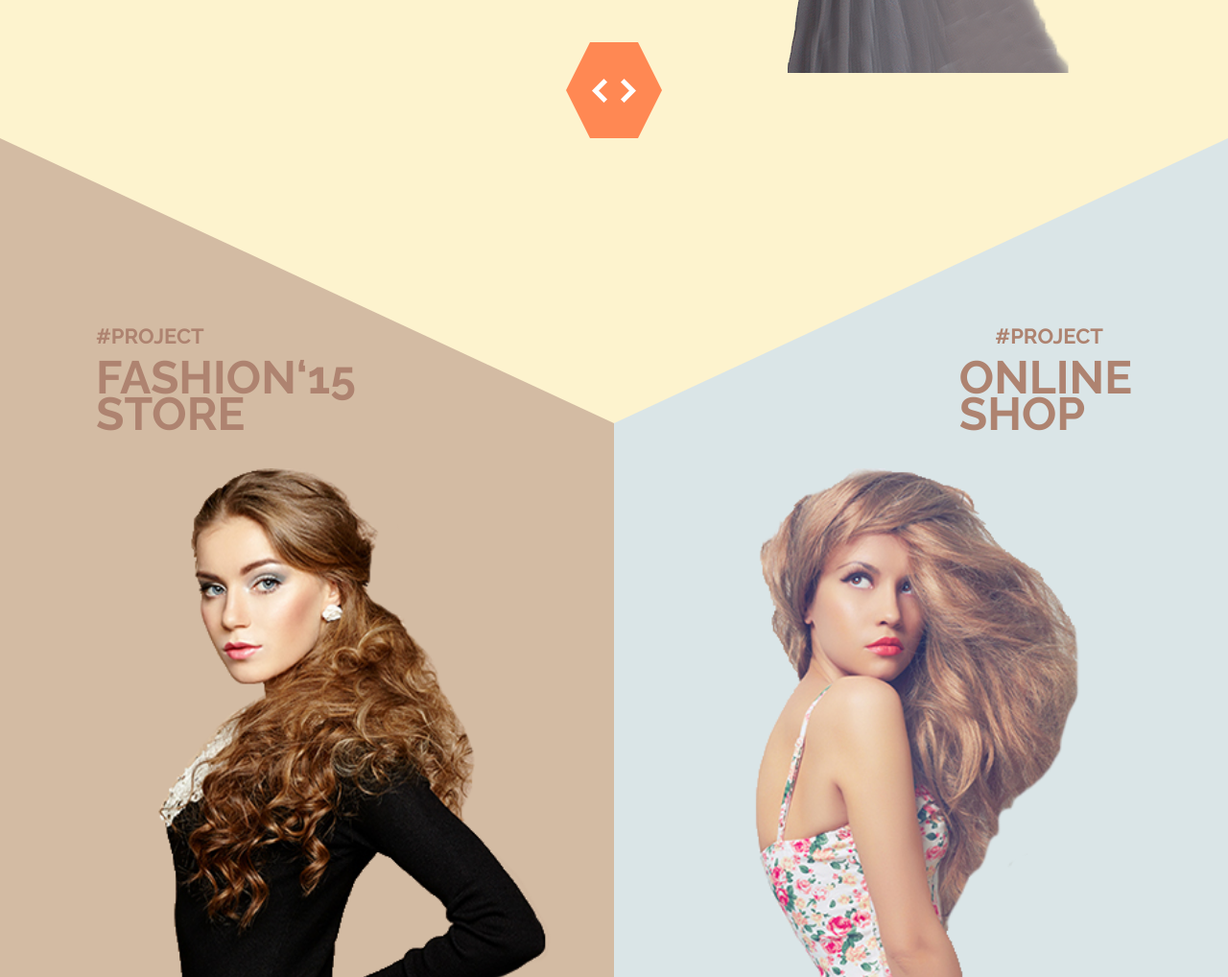
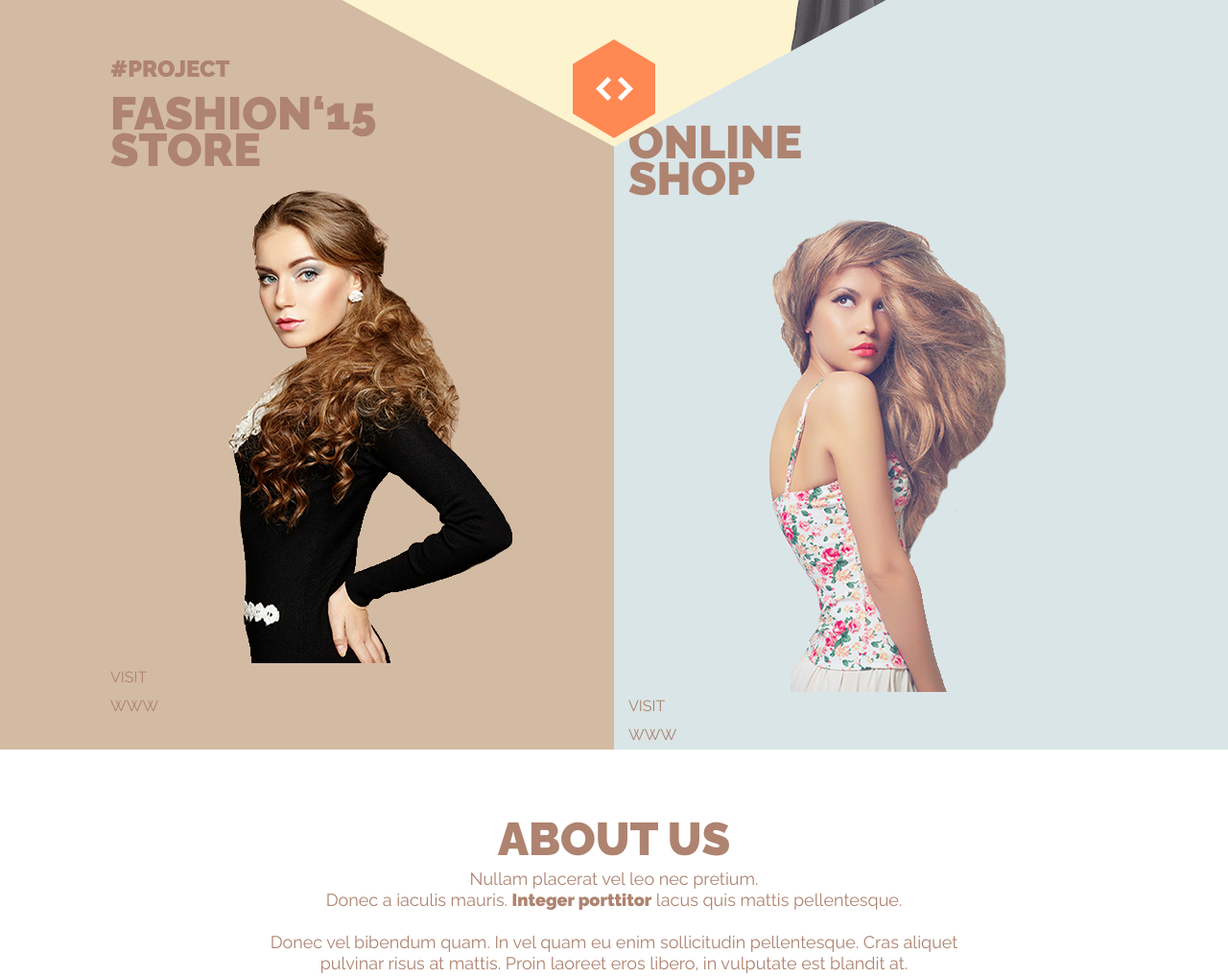
Before and after one commit to DevShahidul/hexagon, a plain HTML site: page index.html in a window 1280 px wide. Shown: the part 720-1738 px from the top of the page at 96% size. Drawn offline with Linux system fonts and the light colour scheme.

Commit message:
Fix hero section and promo section style

```diff
--- a/css/main.css
+++ b/css/main.css
@@ -153,7 +153,8 @@ h6 {
 
 .hero-section {
     position: relative;
-    z-index: 13;
+    z-index: 3;
+    padding-bottom: 10px;
 }
 
 .swiper-slide {
@@ -173,8 +174,15 @@ h6 {
     padding-top: 110px;
 }
 .slider-info h2 {
-    font-weight: 800;
+    font-weight: 900;
+    font-size: 65px;
 }
+
+.slider-info h2 span{
+    font-size: 44px;
+    font-weight: 400;
+}
+
 .slider-info h2 span {
     font-weight: 700;
     font-size: 44px;
@@ -192,14 +200,15 @@ h6 {
     background-size: 5px;
 }
 .slider-nav {
-    padding: 50px;
+    width: 86px;
+    height: 103px;
     position: absolute;
     left: 50%;
     bottom: 0;
     -webkit-transform: translateX(-50%);
     -moz-transform: translateX(-50%);
     transform: translateX(-50%);
-    clip-path: polygon(25% 0%, 75% 0%, 100% 50%, 75% 100%, 25% 100%, 0% 50%);
+    clip-path: polygon(0 25%, 50% 0, 100% 25%, 100% 75%, 50% 100%, 0% 75%);
     background: #ff8853;
     z-index: 200;
 }
@@ -223,7 +232,9 @@ h6 {
 
 .promo-section {
     position: relative; /*margin-top: -220px;*/
-    z-index: 10;
+    z-index: 5;
+    margin-top: -346px;
+    clip-path: polygon(0 0, 50% 345px, 100% 0, 100% 100%, 0 100%);
 }
 .bg-left,
 .bg-right {
@@ -255,48 +266,85 @@ h6 {
 }
 
 .promo-item {
-    padding: 190px 50px 0 0;
+    padding-top: 245px;
 }
-.promo-item h3 {
+.promo-item:first-child {
+    background-color: #d3bba3;
+    /* clip-path: polygon(0 0, 100% 346px, 100% 100%, 0 100%); */
+}
+.promo-item .promo-content{
+    max-width: 450px;
+    text-align: left;
+    float: right;
+    display: flex;
+    flex-flow: row wrap;
+}
+.promo-item h3,
+.promo-item h6 {
     line-height: 38px;
+    font-size: 48px;
+    font-weight: 900;
+}
+.promo-item h6{
+    font-size: 24px;
+}
+.promo-item .text-wrap{
+    max-width: 245px;
+    text-align: left;
 }
 .promo-item figure {
     padding-top: 15px;
-    transform: translateY(15px);
+    text-align: center;
+    margin-bottom: 0;
+    align-self: flex-end;
 }
 .promo-item figure img {
-    width: 100%;
+    max-width: 100%;
+    display: block;
+    margin: 0 auto;
 }
-.promo-item:last-child h6,
-.promo-item:last-child h3 {
-    float: right;
+.promo-item:last-child{
+    background: #dae5e7;
+    /* clip-path: polygon(0 346px, 100% 0, 100% 100%, 0 100%); */
 }
-.promo-item:last-child h6 {
-    width: 100%;
-    text-align: right;
-    padding-right: 30px;
+.promo-item:last-child  .text-wrap{
+    margin-left: auto;
+    max-width: 181px;
 }
-.promo-item:last-child {
-    padding-right: 0;
-    padding-left: 50px;
+.promo-item:last-child .promo-content {
+    float: left;
 }
-.promo-item:last-child figure {
-    transform: translateY(30px);
-}
-.label {
+
+
+.promo-content .label {
+    width: 100px;
+    height: 117px;
     position: absolute;
-    left: -50px;
+    right: auto;
+    left: 0px;
     bottom: 0;
     font-size: 18px;
     line-height: 18px;
     font-weight: 800;
-    clip-path: polygon(25% 0%, 75% 0%, 100% 50%, 75% 100%, 25% 100%, 0% 50%);
+    clip-path: polygon(0 30px, 50% 0, 100% 30px, 100% 90px, 50% 100%, 0% 100%);
     background: white;
-    padding: 30px;
+    display: flex;
+    align-items: center;
+    justify-content: center;
 }
-.promo-item:last-child .label {
+
+.promo-content .label span{
+    max-width: 70px;
+    text-align: center;
+    color: #bfa6a2;
+    font-size: 18px;
+    font-weight: 900;
+}
+
+.promo-item:last-child .promo-content .label {
     left: auto;
-    right: -50px;
+    right: 0px;
+    clip-path: polygon(0 30px, 50% 0, 100% 30px, 100% 100%, 50% 100%, 0% 90px);
 }
 
 .bottom-bg {
@@ -323,14 +371,23 @@ h6 {
     margin-bottom: 3px;
 }
 
-.section-title p {
+.section-title p,
+.section-title div {
     color: #ae8370;
     font-size: 18px;
     line-height: 22px;
+    max-width: 750px;
+    margin-right: auto;
+    margin-left: auto;
 }
-.section-title p b {
+.section-title p b,
+.section-title div strong {
     font-size: 18px;
     font-weight: 900;
+}
+
+.section-title > div:last-child{
+    margin-top: 15px;
 }
 
 .paragraph-text {
@@ -349,6 +406,10 @@ h6 {
     position: relative;
     z-index: 2;
     margin-bottom: -185px;
+}
+
+.our-team .team-title{
+    margin-top: 30px;
 }
 
 .team-title h4 {
```
